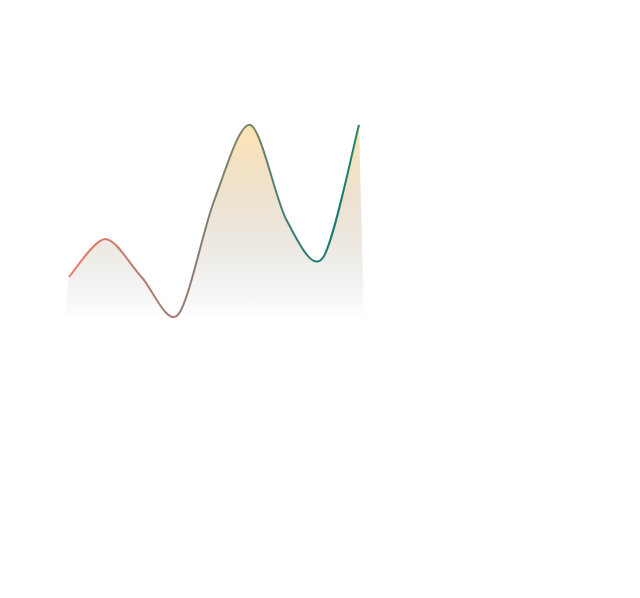
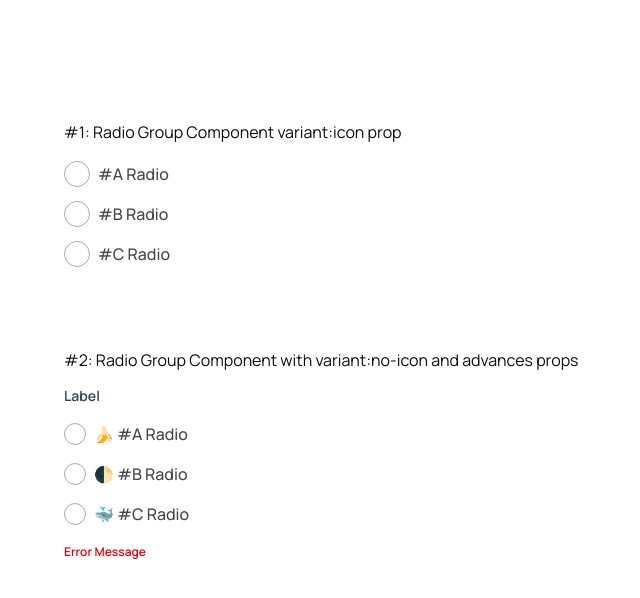
Before and after one commit to ahmad-666/react-framework, a Next.js app: page /test in a window 1280 px wide. Shown: the top 598 px of the page, without its empty margins (0-640 px from the left). Built offline with nearby package versions, Linux system fonts and the light colour scheme.

Commit message:
feat: add icon,variant to radio

```diff
--- a/src/app/test/page.tsx
+++ b/src/app/test/page.tsx
@@ -2,12 +2,12 @@
 
 import { useState, useRef, useEffect } from 'react';
 import Container from '@/components/Container';
-import SparkLineExample from '@/components/SparkLine/example';
+import RadioExample from '@/components/Radio/example';
 
 const TestPage = () => {
     return (
         <Container className='my-30 overflow-visible'>
-            <SparkLineExample />
+            <RadioExample />
         </Container>
     );
 };
--- a/src/components/Breadcrumbs/index.tsx
+++ b/src/components/Breadcrumbs/index.tsx
@@ -1,6 +1,7 @@
 import { Children, cloneElement, isValidElement, type ReactNode } from 'react';
 import Icon from '@/components/Icon';
 
+//* Breadcrumb Item Component -----------------------------------
 type ItemProps = {
     children: ReactNode;
     className?: string;
@@ -8,7 +9,7 @@ type ItemProps = {
 const Item = ({ children, className = '' }: ItemProps) => {
     return <div className={`text-body-md text-slate-600 ${className}`}>{children}</div>;
 };
-
+//* Breadcrumb Component -----------------------------------
 type BreadcrumbsProps = {
     separate?: ReactNode;
     children: ReactNode;
@@ -40,6 +41,6 @@ const Breadcrumbs = ({ separate, children, containerClassName = '', className =
         </nav>
     );
 };
-
+//* Exports -----------------------------------
 Breadcrumbs.Item = Item;
 export default Breadcrumbs;
--- a/src/components/ItemsGroup/index.tsx
+++ b/src/components/ItemsGroup/index.tsx
@@ -1,5 +1,6 @@
 import { Children, cloneElement, isValidElement, type ReactNode } from 'react';
 
+//* Item Component -----------------------------------
 type ItemProps = {
     value: number | string;
     onChange?: (newValue: number | string) => void;
@@ -18,7 +19,7 @@ const Item = ({ value, onChange, isActive = false, children, activeClassName = '
         </div>
     );
 };
-
+//* Item Group Component -----------------------------------
 type ItemsGroupSingle = {
     multiple?: false;
     value: null | number | string;
@@ -52,6 +53,6 @@ const ItemsGroup = ({ multiple, value, onChange, children, activeClassName = '',
         </div>
     );
 };
-
+//* Exports -----------------------------------
 ItemsGroup.Item = Item;
 export default ItemsGroup;
--- a/src/components/Radio/example.tsx
+++ b/src/components/Radio/example.tsx
@@ -1,25 +1,46 @@
 import { useState } from 'react';
 import RadioGroup from '.';
+import Icon from '@/components/Icon';
 
 export default function RadioExample() {
-    const [val, setVal] = useState<null | string>(null);
+    const [val1, setVal1] = useState<null | string>(null);
+    const [val2, setVal2] = useState<null | string>(null);
 
     return (
         <div>
+            <div>
+                <p>#1: Radio Group Component variant:icon prop</p>
                 <RadioGroup
-                value={val}
-                onChange={(newVal) => setVal(newVal as string)}
+                    value={val1}
+                    onChange={(newVal) => setVal1(newVal as string)}
+                    variant='icon'
+                    icon={<Icon icon='mdi:check' size='sm' color='white' />}
+                    className='mt-4'
+                >
+                    <RadioGroup.Radio value='a'>#A Radio</RadioGroup.Radio>
+                    <RadioGroup.Radio value='b'>#B Radio</RadioGroup.Radio>
+                    <RadioGroup.Radio value='c'>#C Radio</RadioGroup.Radio>
+                </RadioGroup>
+            </div>
+            <div className='mt-20'>
+                <p>#2: Radio Group Component with variant:no-icon and advances props</p>
+                <RadioGroup
+                    value={val2}
+                    onChange={(newVal) => setVal2(newVal as string)}
+                    variant='no-icon'
                     name='radio-group'
                     color='purple-500'
-                size='sm'
+                    size={22}
                     label='Label'
                     error
                     helperText='Error Message'
+                    className='mt-4'
                 >
                     <RadioGroup.Radio value='a'>🍌 #A Radio</RadioGroup.Radio>
                     <RadioGroup.Radio value='b'>🌓 #B Radio</RadioGroup.Radio>
                     <RadioGroup.Radio value='c'>🐳 #C Radio</RadioGroup.Radio>
                 </RadioGroup>
             </div>
+        </div>
     );
 }
--- a/src/components/Radio/index.tsx
+++ b/src/components/Radio/index.tsx
@@ -3,18 +3,25 @@
 import { useId, Children, cloneElement, isValidElement, type ReactNode } from 'react';
 import FormLabel from '@/components/FormLabel';
 import FormMessage from '@/components/FormMessage';
+import Icon from '@/components/Icon';
 import useColor from '@/hooks/useColor';
 
+//* Global Types -----------------------------------
 type Size = 'sm' | 'md' | 'lg' | number;
-
+type Variant = 'no-icon' | 'icon';
+//* Radio Item component -----------------------------------
 type RadioProps = {
     id?: string;
     name?: string;
     checked?: boolean;
     value: number | string;
     onChange?: (newChecked: boolean) => void;
+    /** variant="icon" will show icon on checked state but variant="no-icon" will show smaller circle on checked state */
+    variant?: Variant;
     size?: Size;
     color?: string;
+    /** only useful for variant="icon" */
+    icon?: ReactNode;
     /** act as label for input[type="radio"] */
     children: ReactNode;
     className?: string;
@@ -26,6 +33,8 @@ const Radio = ({
     checked = false,
     value,
     onChange,
+    variant = 'no-icon',
+    icon = <Icon icon='mdi:check' size='md' color='white' />,
     size = 'md',
     color = 'sky-600',
     children,
@@ -56,19 +65,29 @@ const Radio = ({
     return (
         <div className={`flex cursor-pointer items-center gap-2 ${className}`} onClick={() => onChange?.(!checked)}>
             <div
-                className='rounded-circle relative aspect-square shrink-0 border transition-colors duration-300'
+                className='rounded-circle aspect-square shrink-0 transition-colors duration-300'
                 style={{
                     width: `${radioSize}px`,
-                    borderColor: checked ? parsedColor : '#aaa'
+                    borderWidth: variant === 'no-icon' || !checked ? '1px' : '0px',
+                    borderStyle: 'solid',
+                    borderColor: checked ? parsedColor : '#aaa',
+                    backgroundColor: variant === 'icon' && checked ? parsedColor : 'transparent'
                 }}
             >
                 <div
-                    className={`rounded-circle pointer-events-none absolute top-1/2 left-1/2 aspect-square origin-center -translate-x-1/2 -translate-y-1/2 transition-all duration-300 ${checked ? 'scale-100 opacity-100' : 'scale-0 opacity-0'}`}
-                    style={{
-                        width: `${radioSize * 0.55}px`,
-                        backgroundColor: parsedColor
-                    }}
-                />
+                    className={`pointer-events-none flex h-full w-full items-center justify-center transition-all duration-300 ${checked ? 'scale-100 opacity-100' : 'scale-0 opacity-0'}`}
+                >
+                    {variant === 'no-icon' && (
+                        <div
+                            className='rounded-circle aspect-square'
+                            style={{
+                                width: `${radioSize * 0.55}px`,
+                                backgroundColor: parsedColor
+                            }}
+                        />
+                    )}
+                    {variant === 'icon' && icon}
+                </div>
             </div>
             <label htmlFor={inputId} className='text-body-md text-neutral-dark2 cursor-pointer'>
                 {children}
@@ -85,8 +104,11 @@ const Radio = ({
         </div>
     );
 };
-
-type RadioGroupProps = Pick<RadioProps, 'id' | 'name' | 'size' | 'color' | 'children' | 'className'> & {
+//* RadioGroup component -----------------------------------
+type RadioGroupProps = Pick<
+    RadioProps,
+    'id' | 'name' | 'variant' | 'size' | 'color' | 'icon' | 'children' | 'className'
+> & {
     value: null | number | string;
     onChange?: (newValue: null | number | string) => void;
     label?: string;
@@ -99,8 +121,10 @@ const RadioGroup = ({
     name,
     value,
     onChange,
+    variant = 'no-icon',
     size = 'md',
     color = 'sky-600',
+    icon,
     label,
     error = false,
     helperText,
@@ -126,8 +150,10 @@ const RadioGroup = ({
                             if (checked) onChange?.(radioValue);
                             //if not checked don't do anything
                         },
+                        variant,
                         size,
                         color,
+                        icon,
                         name
                     });
                 })}
@@ -136,7 +162,7 @@ const RadioGroup = ({
         </div>
     );
 };
-
+//* Exports -----------------------------------
 RadioGroup.Radio = Radio;
 export default RadioGroup;
 
--- a/src/components/Tabs/index.tsx
+++ b/src/components/Tabs/index.tsx
@@ -5,6 +5,7 @@ import Button from '@/components/Button';
 import Icon from '@/components/Icon';
 import useColor from '@/hooks/useColor';
 
+//* Tabs Item Component -----------------------------------
 type TabProps<T> = {
     value: T;
     onChange?: (newValue: T) => void;
@@ -31,7 +32,7 @@ const Tab = <T,>({
         </div>
     );
 };
-
+//* Tabs Component -----------------------------------
 type TabsProps<T> = {
     value: T;
     onChange: (newValue: T) => void;
@@ -150,7 +151,7 @@ const Tabs = <T,>({
         </div>
     );
 };
-
+//* Exports -----------------------------------
 Tabs.Tab = Tab;
 export default Tabs;
 
```
Lines whose indentation alone changed are shown as unchanged.
